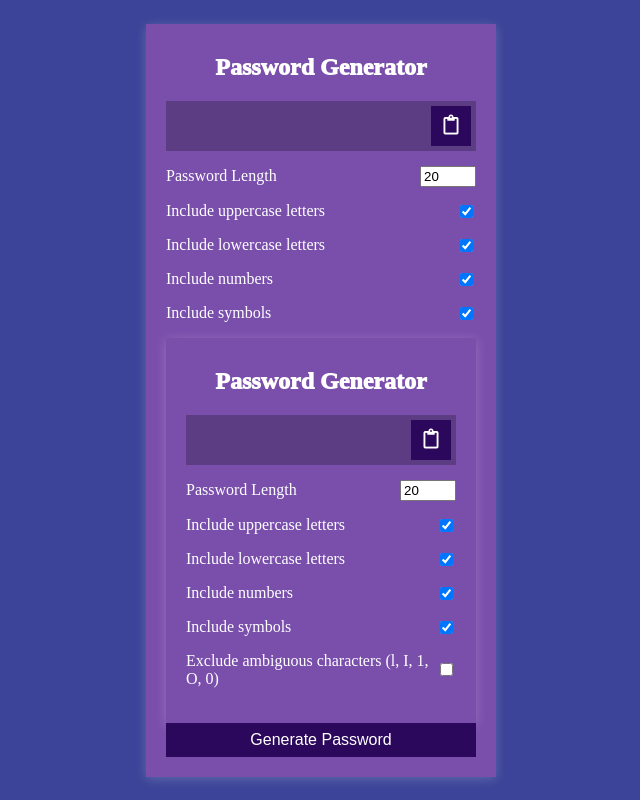
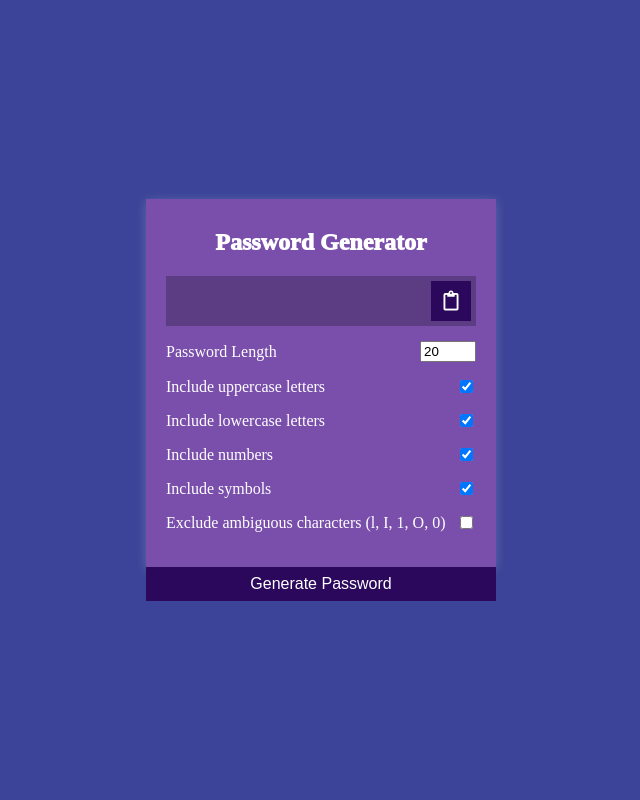
Before and after one commit to initheo/Password-Generator, a plain HTML site: page index.html in a window 1280 px wide. Shown: the whole page, without its empty margins (319-959 px from the left). Drawn offline with nearby package versions, Linux system fonts and the light colour scheme; a web font is replaced by a local one.

Commit message:
Refactor HTML structure and improve password strength checking logic

```diff
--- a/index.html
+++ b/index.html
@@ -35,36 +35,6 @@
         <div class="settings">
           <div class="setting">
             <label>Password Length</label>
-                    <input type="number" id="length" min="4" max="20" value="20">
-                </div>
-                <div class="setting">
-                    <label>Include uppercase letters</label>
-                    <input type="checkbox" id="uppercase" checked>
-                </div>
-                <div class="setting">
-                    <label>Include lowercase letters</label>
-                    <input type="checkbox" id="lowercase" checked>
-                </div>
-                <div class="setting">
-                    <label>Include numbers</label>
-                    <input type="checkbox" id="numbers" checked>
-                </div>
-                <div class="setting">
-                    <label>Include symbols</label>
-                    <input type="checkbox" id="symbols" checked>
-                </div>
-            </div>
-      <div class="container">
-        <h2>Password Generator</h2>
-        <div class="result-container">
-          <span id="result"></span>
-          <button class="btn" id="clipboard">
-            <i class="far fa-clipboard"></i>
-          </button>
-        </div>
-        <div class="settings">
-          <div class="setting">
-            <label>Password Length</label>
             <input type="number" id="length" min="4" max="20" value="20" />
           </div>
           <div class="setting">
--- a/script.js
+++ b/script.js
@@ -107,9 +107,9 @@ function checkPasswordStrength(password) {
         strengthTextEl.classList.remove('medium')
         strengthTextEl.classList.add('strong')
     }
+
+    resultEl.innerText = generatePassword(hasLower, hasUpper, hasNumber, hasSymbol, length, excludeAmbiguous)
 }
-    resultEl.innerText = generatePassword(hasLower, hasUpper, hasNumber, hasSymbol, length, excludeAmbiguous)
-})
 
 function generatePassword(lower, upper, number, symbol, length, excludeAmbiguous) {
     let generatedPassword = ''
```
Lines whose indentation alone changed are shown as unchanged.
